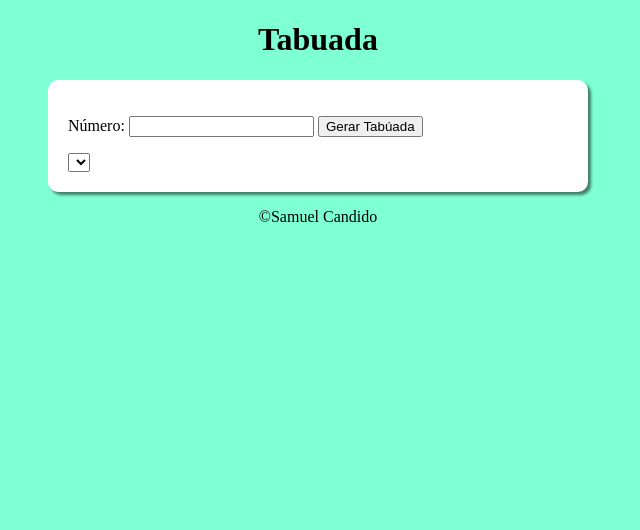
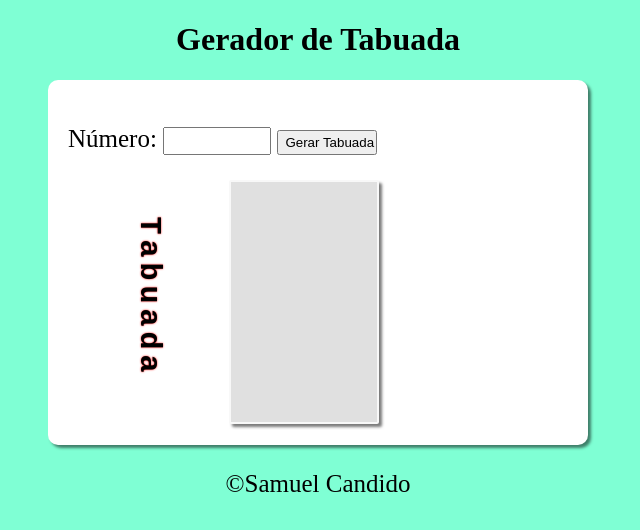
Before and after one commit to Muka1993/javascript-curso-em-video, a plain HTML site: page aula-04/condicoes-e-repeticao/tabuada/index.html in a window 1280 px wide. Shown: the whole page, without its empty margins (322-962 px from the left). Drawn offline with Linux system fonts and the light colour scheme.

Commit message:
Criando o projeto tabuada

```diff
--- a/aula-04/condicoes-e-repeticao/tabuada/index.html
+++ b/aula-04/condicoes-e-repeticao/tabuada/index.html
@@ -9,15 +9,19 @@
 </head>
 <body>
     <header>
-        <h1>Tabuada</h1>
+        <h1>Gerador de Tabuada</h1>
     </header>
     <section>
+
         <div>
             <p>Número: <input type="number" name="num" id="txtn">
-            <input type="button" value="Gerar Tabúada" onclick="gerarTabuada()"></p>
+            <input id="btn" type="button" value="Gerar Tabuada" onclick="gerarTabuada()"></p>
         </div>
+        <div class="leter">Tabuada</div>
         <div>
-            <select name="tabuada" id="seltab"></select>
+            <select name="tabuada" id="seltab" size="10">
+
+            </select>
         </div>
     </section>
     <footer>
--- a/aula-04/condicoes-e-repeticao/tabuada/script.js
+++ b/aula-04/condicoes-e-repeticao/tabuada/script.js
@@ -1,8 +1,25 @@
 
 function gerarTabuada() {
     let num = document.getElementById('txtn');
-    let tab = document.getElementById('seltab')
-    if(num.ariaValueMax.length == 0) {
+    let tab = document.getElementById('seltab');
+    if(num.value.length == 0) {
         window.alert('Por favor, digite um número!')
+
+    }else{
+        let n = Number(num.value)
+        let c = 1
+        tab.innerHTML = ''
+        while(c <= 10){
+            let item = document.createElement('option');
+            item.text = `${n} x ${c} = ${n*c}`
+            item.value = `tab${c}`
+            tab.appendChild(item)
+            c++
+        }
+
+        let res = `${n*c}`
+
     }
+
+
 }
--- a/aula-04/condicoes-e-repeticao/tabuada/style.css
+++ b/aula-04/condicoes-e-repeticao/tabuada/style.css
@@ -9,6 +9,7 @@ header {
 }
 
 section {
+    font-size: 25px;
     background-color: white;
     width: 500px;
     padding: 20px;
@@ -17,6 +18,41 @@ section {
     box-shadow: 3px 3px 3px rgba(0, 0, 0, 0.507);
 }
 
+input#txtn {
+    font-size: 19px;
+    width: 100px;
+}
+
+#btn {
+    width: 100px;
+    height: 25px;
+}
+
+select {
+    background-color: rgb(224, 224, 224);
+    overflow: hidden;
+    width: 150px;
+    font-size: 19px;
+    padding: 10px;
+    border: 2px solid rgb(248, 248, 248);
+    box-shadow: 3px 3px 3px rgba(0, 0, 0, 0.527);
+}
+ .leter {
+    font-family:'Courier New', Courier, monospace;
+    font-size: 30px;
+    font-weight: bold;
+    position: relative;
+    float: left;
+    letter-spacing: 5px;
+    text-shadow: 0 0 2px red;
+    transform: rotate(90deg) translate(100px, 0px);
+ }
+
+ .result {
+    color: red;
+ }
+
 footer {
+    font-size: 25px;
     text-align: center;
 }
```
